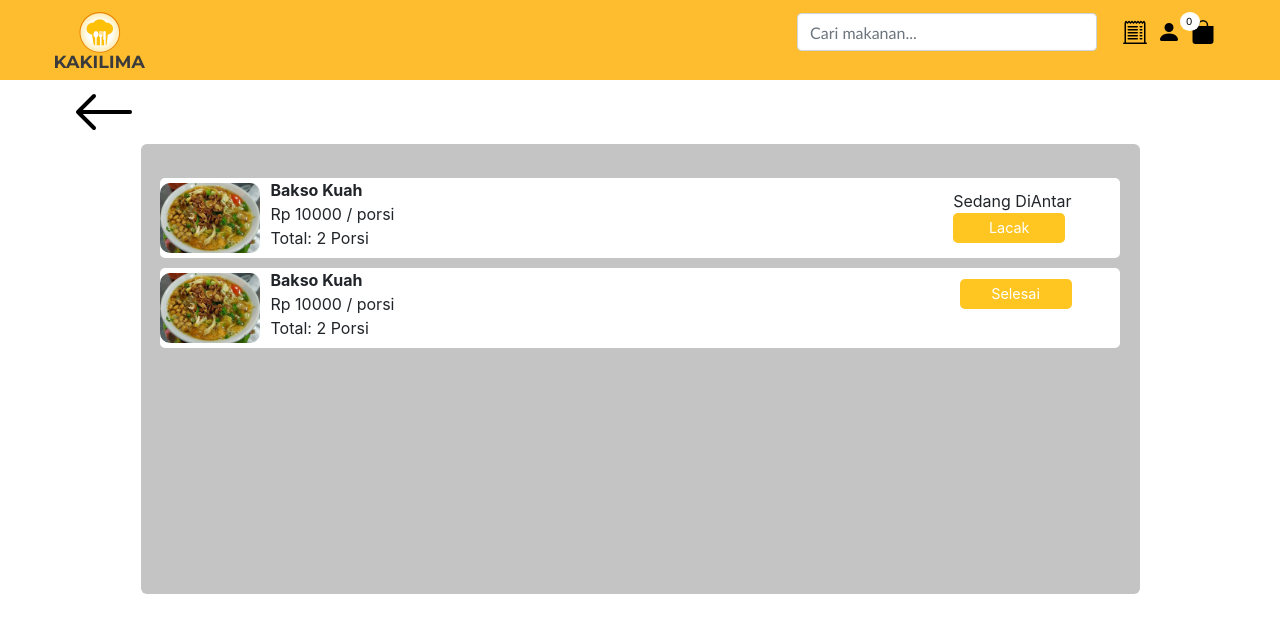
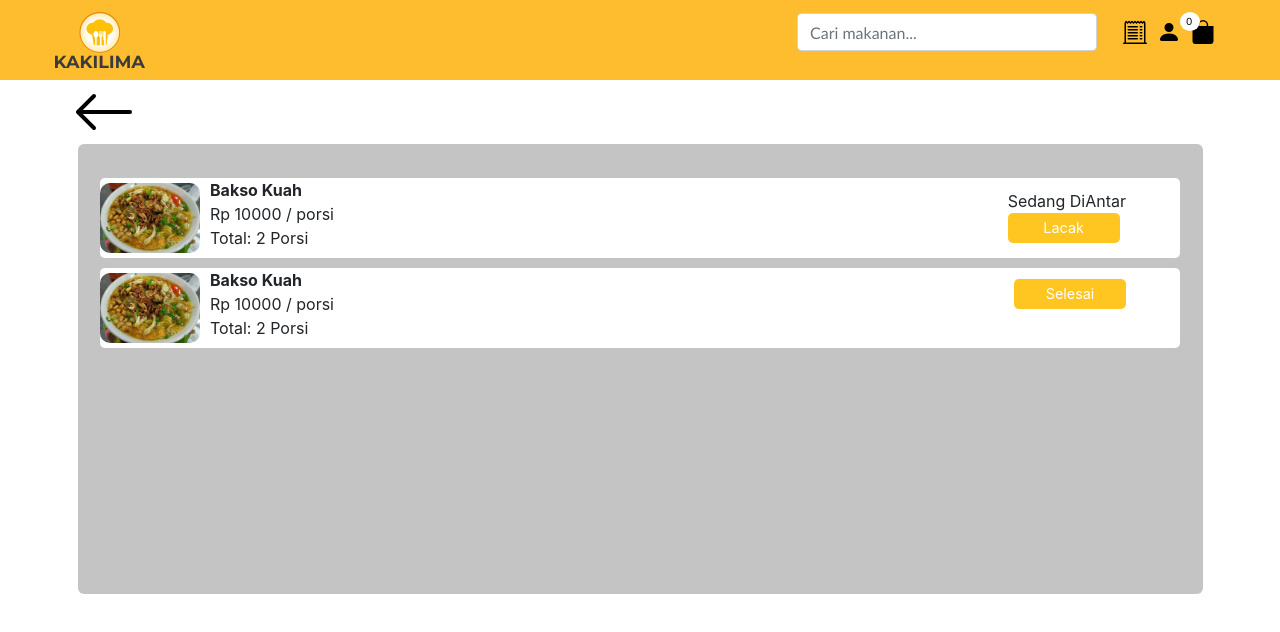
Before and after one commit to rizalmohamad209/kakilima, a React (Create React App) app: page /histori in a window 1280 px wide. Shown: the top 632 px of the page. Built offline with nearby package versions, Linux system fonts and the light colour scheme.

Commit message:
bismillahfinalfixxxxxx

```diff
--- a/src/components/content/Cart.js
+++ b/src/components/content/Cart.js
@@ -25,7 +25,7 @@ export class Cart extends Component {
             </svg>
             </Link>
             </div>
-            <Container>
+            <Container fluid>
             <div className="c-cart">
                 <br/>
                 <div className="box-cart1">
--- a/src/components/content/Details.js
+++ b/src/components/content/Details.js
@@ -33,7 +33,7 @@ export class Details extends Component {
         const {addCart} = this.context;
         return (
             <div>
-                <Container>
+                <Container fluid>
             <Navbar/>
             <div className="d-breadcrumb">
             <Link to={`/`}>
--- a/src/components/content/Histori.js
+++ b/src/components/content/Histori.js
@@ -20,7 +20,7 @@ export class Histori extends Component {
             </svg>
             </Link>
             </div>
-            <Container>
+            <Container fluid>
             <div className="c-cart">
                 <br/>
                 <div className="h-box">
```
